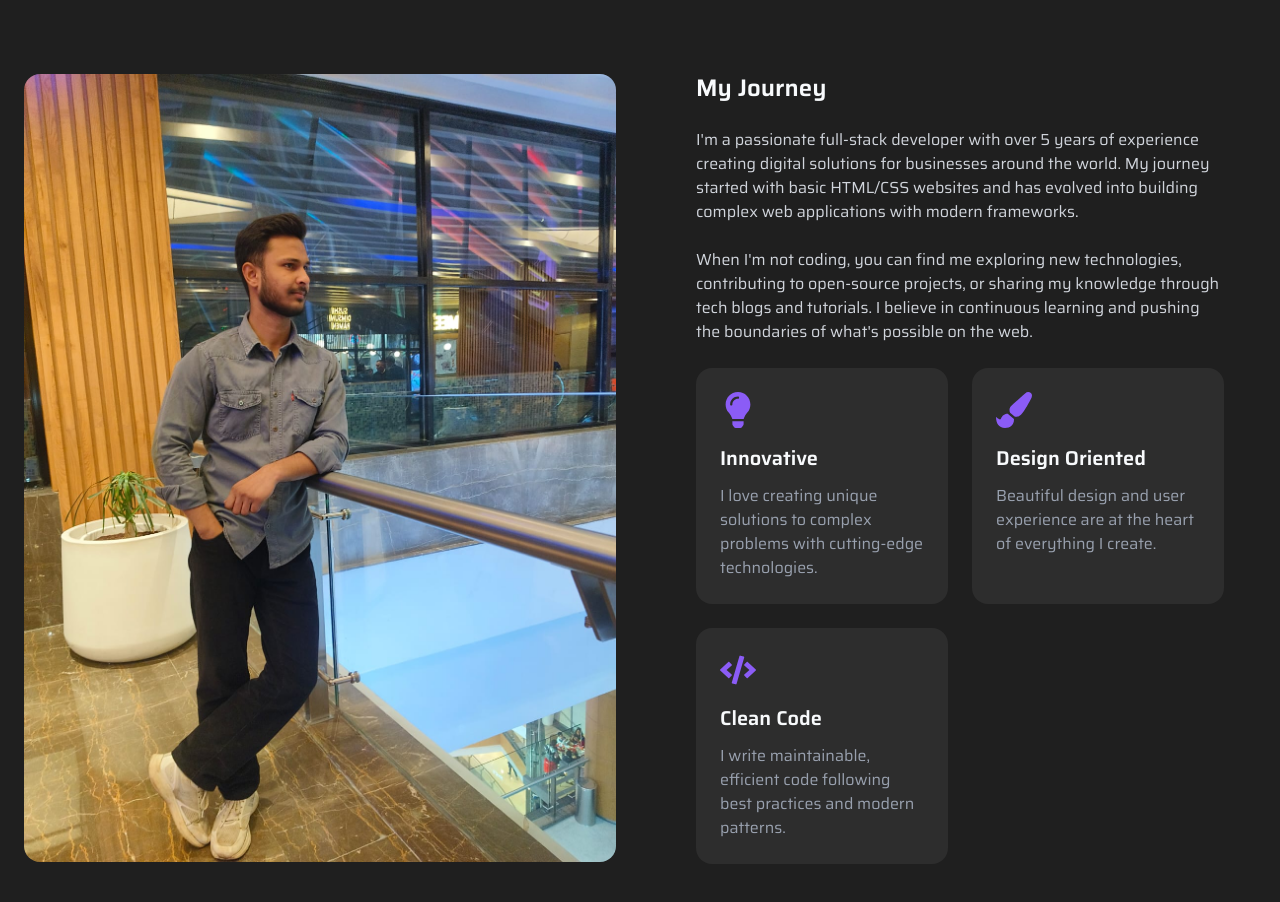
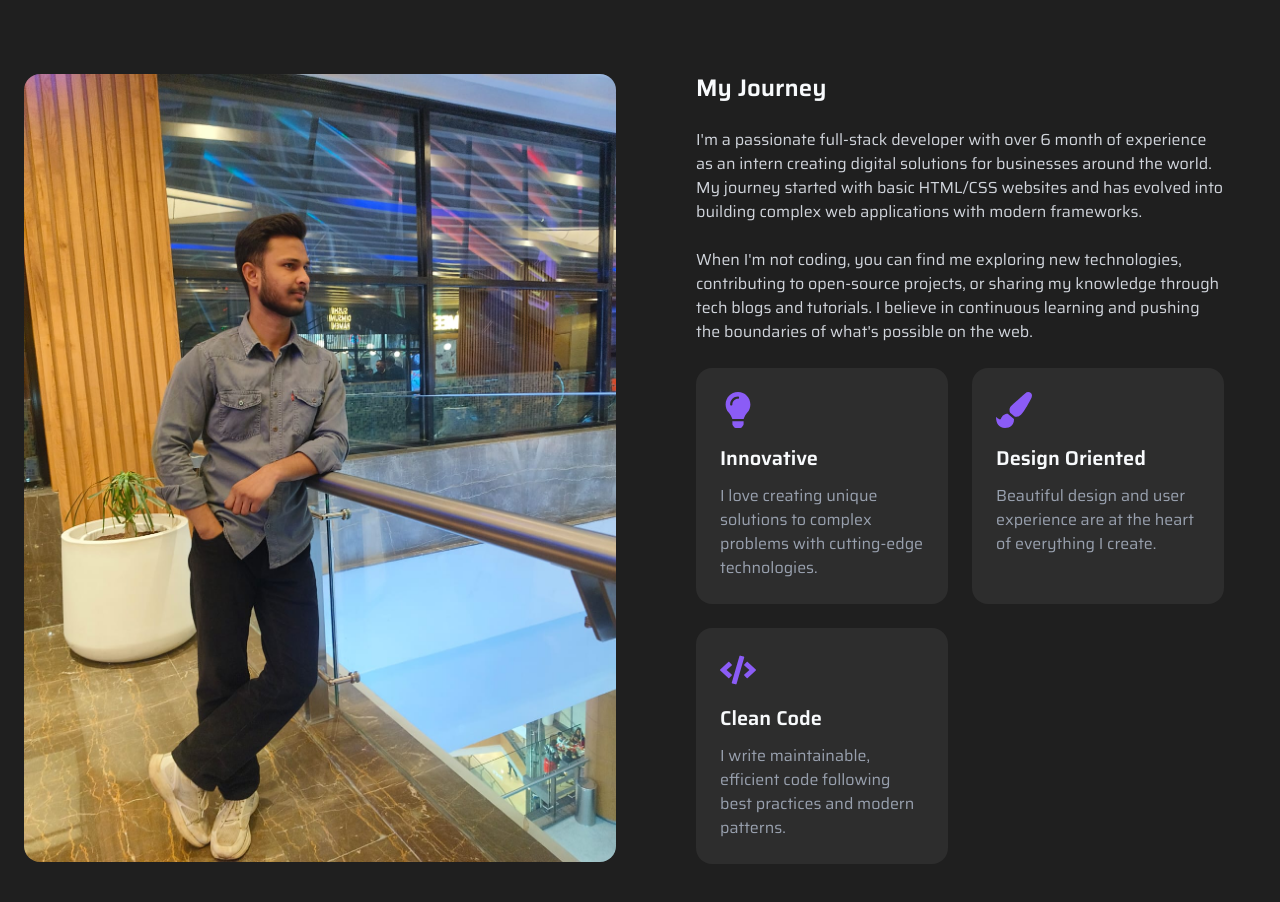
Before and after one commit to uday2004-dev/Uday.Portfolio, a React (Vite) app: page / in a window 1280 px wide. Shown: the part 980-1882 px from the top of the page. Built offline with nearby package versions, Linux system fonts and the light colour scheme.

Commit message:
correct few points in about us section

```diff
--- a/src/components/About.jsx
+++ b/src/components/About.jsx
@@ -40,7 +40,7 @@ const About = () => {
             className='md:w-1/2'>
             <div className="rounded 2xl p-8">
               <h3 className='text-2xl font-semibold mb-6'>My Journey</h3>
-              <p className='text-gray-300 mb-6'>I'm a passionate full-stack developer with over 5 years of experience creating digital solutions for businesses around the world. My journey started with basic HTML/CSS websites and has evolved into building complex web applications with modern frameworks.</p>
+              <p className='text-gray-300 mb-6'>I'm a passionate full-stack developer with over 6 month of experience as an intern creating digital solutions for businesses around the world. My journey started with basic HTML/CSS websites and has evolved into building complex web applications with modern frameworks.</p>
               <p className='text-gray-300 mb-6' >When I'm not coding, you can find me exploring new technologies, contributing to open-source projects, or sharing my knowledge through tech blogs and tutorials. I believe in continuous learning and pushing the boundaries of what's possible on the web.</p>
 
               <div className="grid grid-cols-1 md:grid-cols-2 gap-6 ">
```
